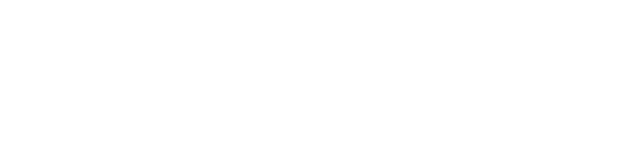
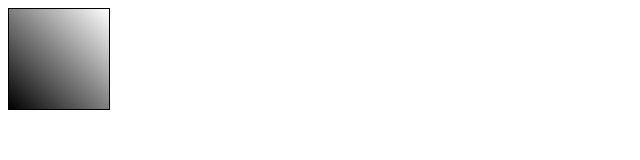
Before and after one commit to SavinKonst/Learn_CSS, a plain HTML site: page index.html in a window 1280 px wide. Shown: the whole page, without its empty margins (0-640 px from the left). Drawn offline with Linux system fonts and the light colour scheme.

Commit message:
linear-gradient

```diff
--- a/css/style.css
+++ b/css/style.css
@@ -1,5 +1,7 @@
 .back {
   width: 100px;
   height: 100px;
-  background-image: linear-gradient(90deg black white);
+  border: 1px solid black;
+  background: linear-gradient(45deg, black, white),
+  linear-gradient(135deg, blue, red);
 }
```
